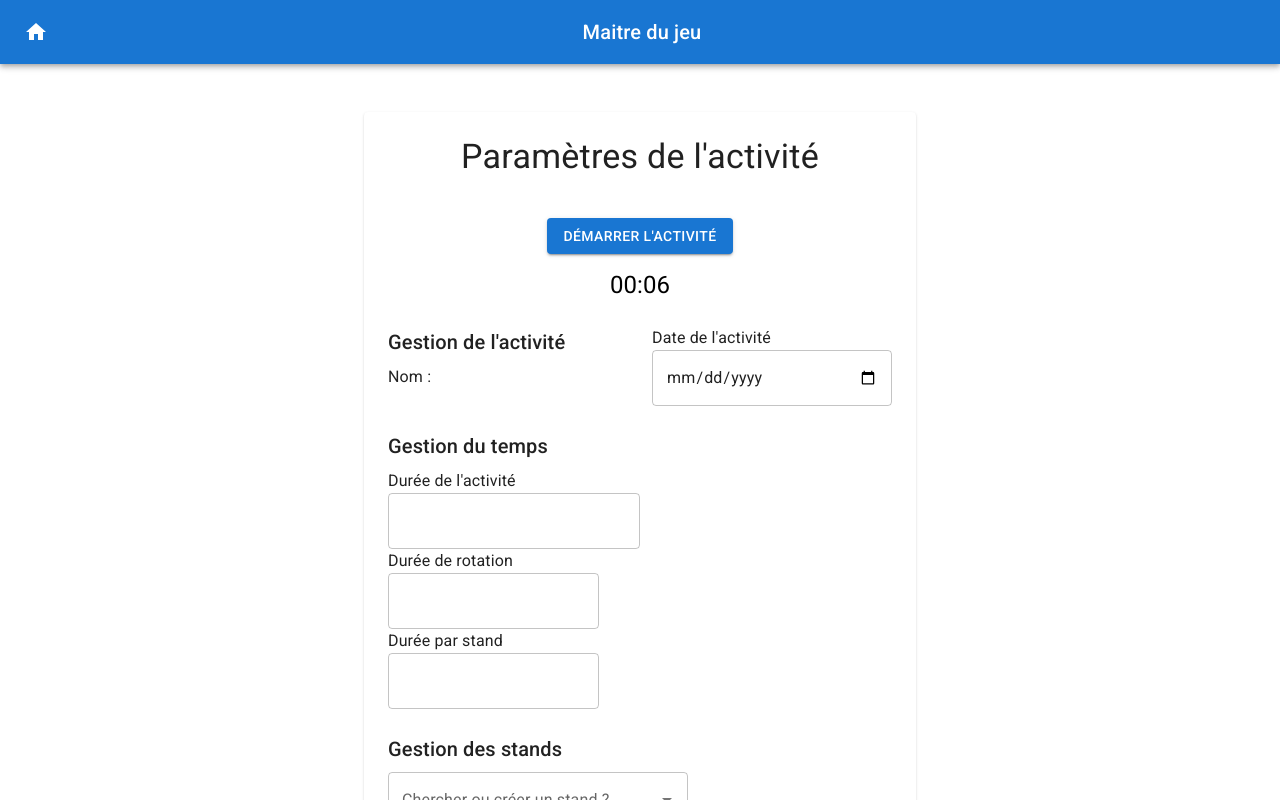
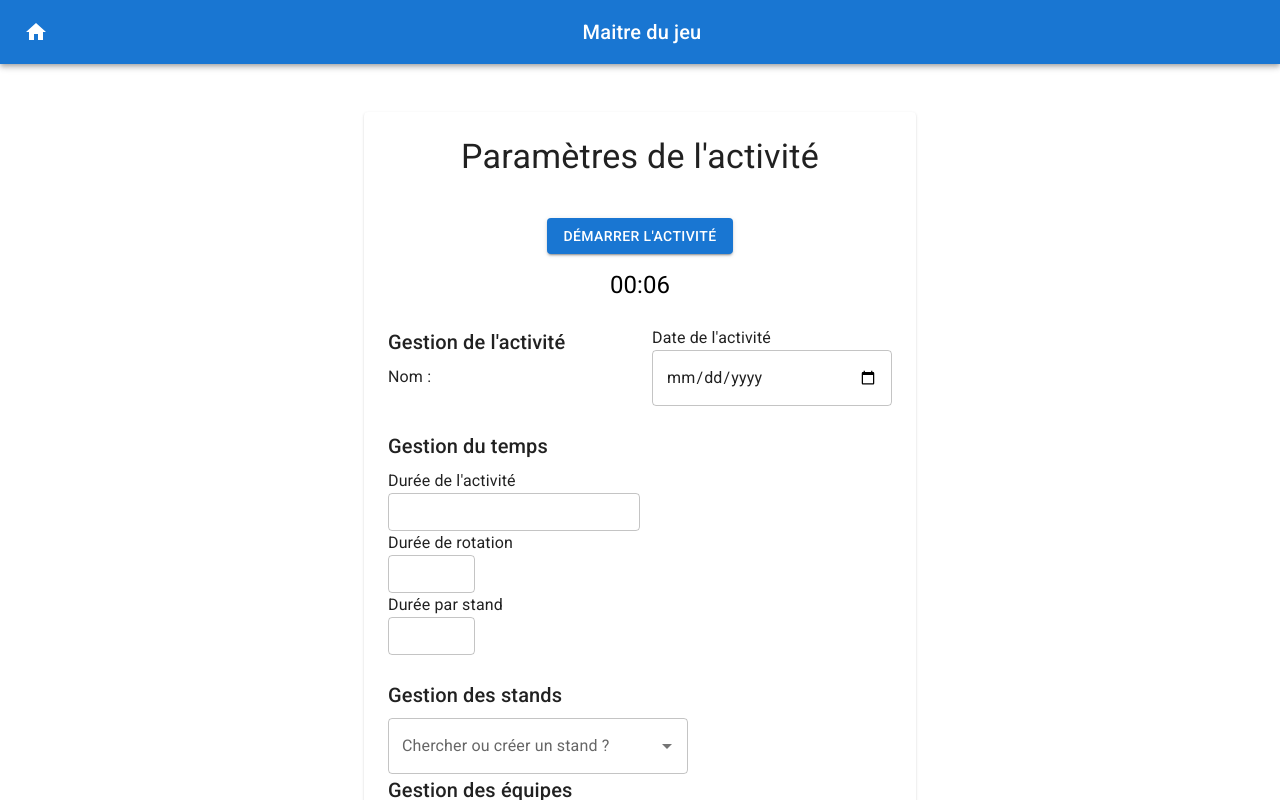
Before and after one commit to JoAnisky/rotation-app-frontend, a React (Vite) app: page /gamemaster in a window 1280 px wide. Shown: the top 800 px of the page. Built offline with nearby package versions, Linux system fonts and the light colour scheme; no server answers.

Commit message:
added: inputs.scss

```diff
--- /dev/null
+++ b/src/assets/sass/components/_inputs.scss
@@ -0,0 +1,4 @@
+.input-number.input-number{
+    width: 65px;
+    padding: 7.5px 11px;
+}
--- a/src/assets/sass/styles.scss
+++ b/src/assets/sass/styles.scss
@@ -30,7 +30,8 @@
 @import
     './components/buttons',
     './components/controlButtons',
-    './components/timer';
+    './components/timer',
+    './components/inputs';
 //     './components/main-logo',
 //     './components/navbar',
 
```
